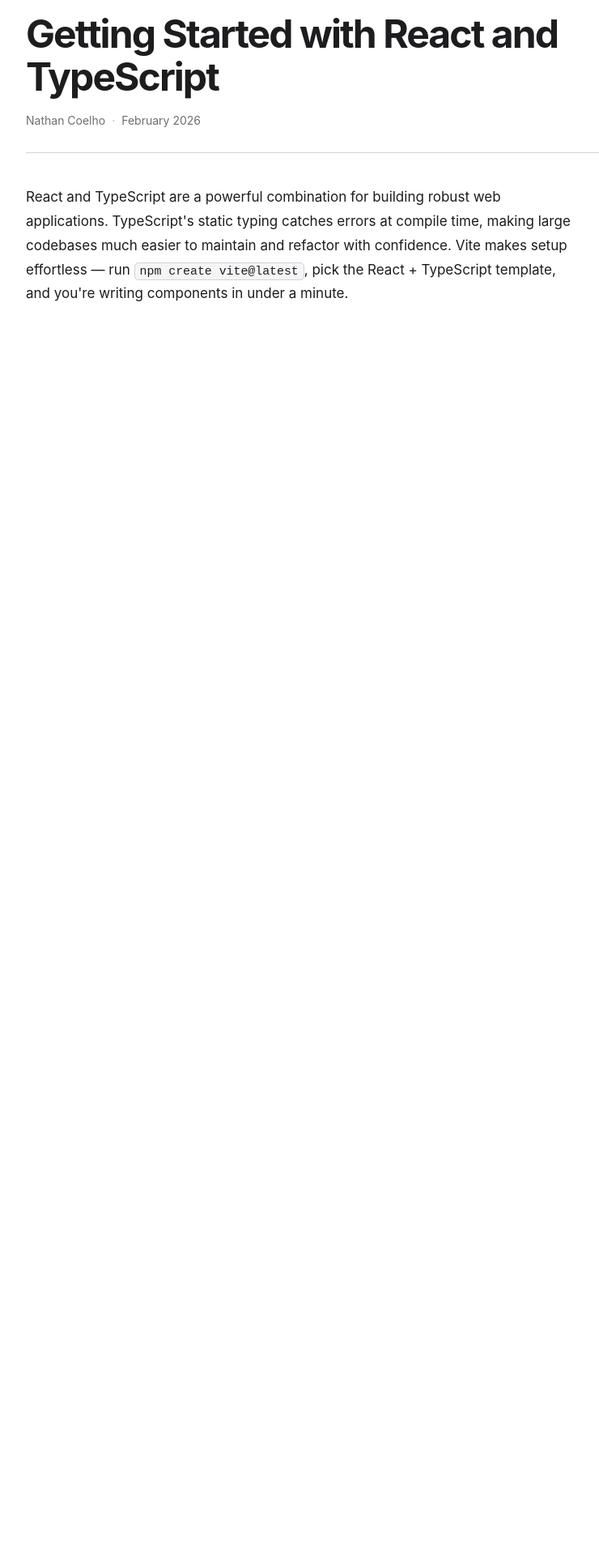
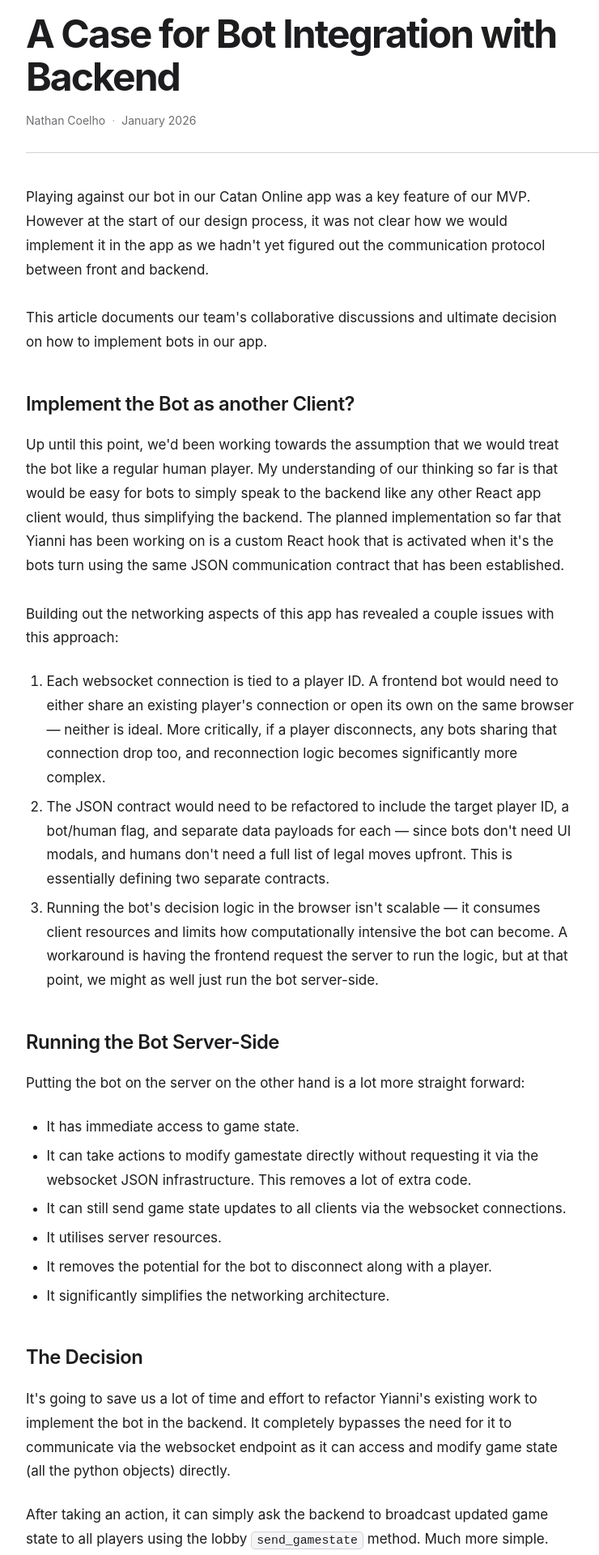
Before and after one commit to TopWater1932/Nathan-Portfolio, a React (Vite) app: page /blog/1 in a window 1280 px wide. Shown: the part 160-2080 px from the top of the page at 81% size, without its empty margins (198-938 px from the left). Before the commit the page ends 800 px from the top, so only its background shows below. Built offline with nearby package versions, Linux system fonts and the light colour scheme.

Commit message:
Completed blog posts and cleaned up projects page

```diff
--- a/src/data/blogPosts.tsx
+++ b/src/data/blogPosts.tsx
@@ -1,4 +1,5 @@
 import type { ReactNode } from 'react'
+import websocketDiagram from '../assets/blog_posts/websockets/WebSocket_Diagram.png'
 
 export interface BlogPost {
   id: number
@@ -13,50 +14,121 @@
 export const blogPosts: BlogPost[] = [
   {
     id: 1,
-    title: 'Getting Started with React and TypeScript',
+    title: 'A Case for Bot Integration with Backend',
     author: 'Nathan Coelho',
-    datePosted: 'February 2026',
-    imagePlaceholderGradient: 'linear-gradient(135deg, #667eea 0%, #764ba2 100%)',
+    datePosted: 'January 2026',
+    imagePlaceholderGradient: 'linear-gradient(135deg, #f093fb 0%, #f5576c 100%)',
     content: (
-      <p>
-        React and TypeScript are a powerful combination for building robust web applications.
-        TypeScript's static typing catches errors at compile time, making large codebases much
-        easier to maintain and refactor with confidence. Vite makes setup effortless — run{' '}
-        <code>npm create vite@latest</code>, pick the React + TypeScript template, and you're
-        writing components in under a minute.
-      </p>
+      <>
+        <p>
+          Playing against our bot in our Catan Online app was a key feature of our MVP. However at the start of our design process, it was not clear how we would implement it in the app as we hadn't yet figured out the communication protocol between front and backend.<br/><br/>
+
+          This article documents our team's collaborative discussions and ultimate decision on how to implement bots in our app.
+        </p>
+
+        <p>
+          <h2>Implement the Bot as another Client?</h2>
+          Up until this point, we'd been working towards the assumption that we would treat the bot like a regular human player.
+
+          My understanding of our thinking so far is that would be easy for bots to simply speak to the backend like any other React app client would, thus simplifying the backend. The planned implementation so far that Yianni has been working on is a custom React hook that is activated when it's the bots turn using the same JSON communication contract that has been established.<br/><br/>
+
+          Building out the networking aspects of this app has revealed a couple issues with this approach:
+        </p>
+        <ol>
+          <li>
+                      <p>Each websocket connection is tied to a player ID. A frontend bot would need to either share an existing player's connection or open its own on the same browser — neither is ideal. More critically, if a player disconnects, any bots sharing that connection drop too, and reconnection logic becomes significantly more complex.</p>
+          </li>
+          <li>
+            <p>The JSON contract would need to be refactored to include the target player ID, a bot/human flag, and separate data payloads for each — since bots don't need UI modals, and humans don't need a full list of legal moves upfront. This is essentially defining two separate contracts.</p>
+          </li>
+          <li>
+            <p>Running the bot's decision logic in the browser isn't scalable — it consumes client resources and limits how computationally intensive the bot can become. A workaround is having the frontend request the server to run the logic, but at that point, we might as well just run the bot server-side.</p>
+          </li>
+        </ol>
+
+        <h2>Running the Bot Server-Side</h2>
+        <p>Putting the bot on the server on the other hand is a lot more straight forward:</p>
+        <ul>
+          <li>It has immediate access to game state.</li>
+          <li>It can take actions to modify gamestate directly without requesting it via the websocket JSON infrastructure. This removes a lot of extra code.</li>
+          <li>It can still send game state updates to all clients via the websocket connections.</li>
+          <li>It utilises server resources.</li>
+          <li>It removes the potential for the bot to disconnect along with a player.</li>
+          <li>It significantly simplifies the networking architecture.</li>
+        </ul>
+
+        <h2>The Decision</h2>
+        <p>It's going to save us a lot of time and effort to refactor Yianni's existing work to implement the bot in the backend. It completely bypasses the need for it to communicate via the websocket endpoint as it can access and modify game state (all the python objects) directly.</p>
+        <p>After taking an action, it can simply ask the backend to broadcast updated game state to all players using the lobby <code>send_gamestate</code> method. Much more simple.</p>
+        <p>I think this is a lot easier for you to implement as well, because you can just work purely in Python. It will also be a lot easier to refactor your Typescript implementation into Python, than it will be to overhaul most of the networking infrastructure.</p>
+      </>
     ),
   },
   {
     id: 2,
-    title: 'What Civil Engineering Taught Me About Software',
+    title: 'Migrating a Project to Typescript',
     author: 'Nathan Coelho',
-    datePosted: 'January 2026',
-    imagePlaceholderGradient: 'linear-gradient(135deg, #f093fb 0%, #f5576c 100%)',
+    datePosted: 'December 2025',
+    imagePlaceholderGradient: 'linear-gradient(135deg, #667eea 0%, #764ba2 100%)',
     content: (
-      <p>
-        Five years working in civil engineering gave me a different lens through which to see
-        software development. You don't pour concrete before the design is signed off — and you
-        shouldn't write code before you understand the problem. Risk management, clear stakeholder
-        communication, and knowing when to ask for a second opinion all transfer directly from
-        the construction site to the IDE.
-      </p>
+      <>
+        <p>When I first started developing React apps, I was aware of Typescript and that it was widely used in industry. However it was not initially clear to me what exactly was so useful about it, especially if it just transpiles to JavaScript.</p>
+
+        <p>As I gained more experience and began collaborating with other developers, the need for type safety started to become apparent.</p>
+
+        <p>Components were no longer immediately clear what they returned or took as arguments, especially when it was written earlier in the project or by a team mate. It could always be determined by simply refamiliarising ourselves with the code, but this was clearly inefficient and was beginning to create more bugs than we were comfortable with.</p>
+
+        <p>As the project was growing in complexity, these issues would only compound as progress was made. So a decision at approximately 60% complete progress was made to undertake a TypeScript migration.</p>
+
+        <p>This was an initially daunting task as I'd never used it before. However, after the intial configuration changes it became immediately obvious that catching type issues at the development stage was going to save us a lot of time.</p>
+
+        <p>Unexpectedly, I found it extremely valuable for my own learning as it began to flag type issues in my own code. This allowed me to understand the importance of having a clear idea of exactly what types I was working with and improve my code quality.</p>
+      </>
     ),
   },
   {
     id: 3,
     title: 'Building Real-Time Features with WebSockets',
     author: 'Nathan Coelho',
-    datePosted: 'December 2025',
+    datePosted: 'November 2025',
     imagePlaceholderGradient: 'linear-gradient(135deg, #4facfe 0%, #00f2fe 100%)',
     content: (
-      <p>
-        Building Catan Online taught me more about WebSockets than any tutorial ever could.
-        When you need the server to push updates the instant a player rolls the dice, HTTP
-        polling simply doesn't cut it. A persistent full-duplex channel, a connection registry
-        keyed by game ID, and an asyncio lock to prevent race conditions during setup — that's
-        the short version of what makes real-time multiplayer work reliably.
-      </p>
+      <>
+        <p>
+          When designing the our Catan Online web app, it became apparent that a crucial part of the user experience was going to be real-time updates of other player's game actions. WebSocket protocol is a natural choice for this.<br/><br/>
+
+          As such, the below article documents our design decision and how it was implemented.
+        </p>
+
+        <p>
+          <span className='bold'>HTTP Protocol</span><br/>
+          Standard HTTP methods (Get, Post, Put, Delete) are a different protocol to Websocket Protocol. Standard HTTP is uni-directional, meaning the Client (frontend) can only reach out to the Server (backend) and receive a response. Communication must always be Client initiated in this protocol.
+
+          In this case, all Clients would need to constantly send requests the server to see if there has been any updates from other Clients.
+        </p>
+
+        <p>
+          <span className='bold'>WebSocket Protocol</span><br/>
+          WebSocket Protocol solves this by allowing efficient bi-directional communication.
+
+          First a connection is established, often called a handshake. Each side then actively listens for "frames" (a package of data) from the other on that connection. Either side can then send/receive frames whenever they want.
+        </p>
+
+        <p>
+          <span className='bold'>Relevance to Our App</span><br/>
+          WebSockets enable the behavior we're looking for - 1 client can update the server, and then the server can immediately update the game state on all connections.
+
+          See diagram explaining how our Websockets will work.
+
+          Instead of creating multiple API endpoints, all Clients establish a connection with a single WebSocket API end point. A separate connection is required to connect to a different endpoint.
+
+          In the JSON, we create an attribute called "action type" that the backend can use to know what it needs to do with the rest of the data that's been sent. Vice Versa for frontend.
+
+          This basically boils down to a bunch of IF statements that evaluate the "action type". That could include - connect, move robber, roll dice, build road...etc.
+        </p>
+
+        <img src={websocketDiagram} alt='WebSockets Diagram'/>
+      </>
     ),
   },
 ]
--- a/src/data/projects.ts
+++ b/src/data/projects.ts
@@ -18,7 +18,7 @@
     description:
       'Catan Online is a multiplayer full stack web application for playing the timeless classic board game Settlers of Catan by Klaus Teuber.',
     tags: ['React', 'TypeScript', 'Python FastAPI', 'WebSocket'],
-    datePosted: 'January 2026',
+    datePosted: 'October 2025',
     image: catanOnlineImg,
     link: 'https://catan-frontend-deploy.onrender.com/',
   },
@@ -32,14 +32,4 @@
     imagePlaceholderGradient: 'linear-gradient(135deg, #4facfe 0%, #00f2fe 100%)',
     link: 'https://github.com/TopWater1932/Doc-Lures-Webscraper',
   },
-  {
-    id: 3,
-    name: 'User Friendly CRM (Under Development)',
-    description:
-      'TBC',
-    tags: ['React', 'TypeScript','Node.js', 'PostgresQL', 'RESTful API'],
-    datePosted: 'March 2025',
-    imagePlaceholderGradient: 'linear-gradient(135deg, #f093fb 0%, #f5576c 100%)',
-    link: '#',
-  },
 ]
--- a/src/pages/BlogArticlePage.css
+++ b/src/pages/BlogArticlePage.css
@@ -112,3 +112,16 @@
     margin-bottom: 28px;
   }
 }
+
+.bold {
+  font-weight: bold;
+}
+
+.article__body img {
+  display: block;
+  max-width: 100%;
+  height: auto;
+  margin: 32px auto;
+  border-radius: 10px;
+  border: 1px solid var(--color-border);
+}
--- a/src/pages/BlogPage.tsx
+++ b/src/pages/BlogPage.tsx
@@ -9,7 +9,7 @@
         <div className="blog-hero__content">
           <h1 className="blog-hero__title">Blog</h1>
           <p className="blog-hero__subtitle">
-            Thoughts, learnings, and articles on software development.
+            Thoughts and learnings on my software development journey.
           </p>
         </div>
       </section>
```
Also changed, not shown: src/assets/blog_posts/websockets/WebSocket_Diagram.png (added).
